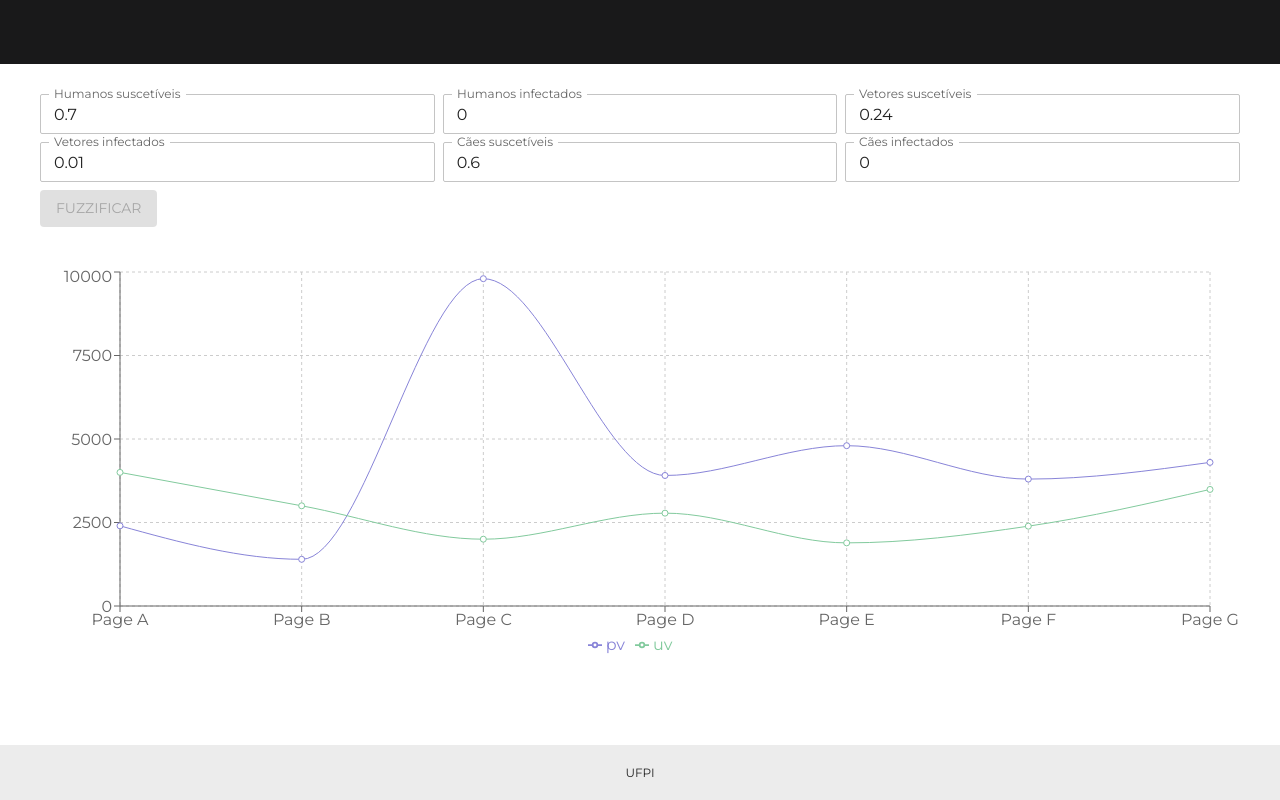
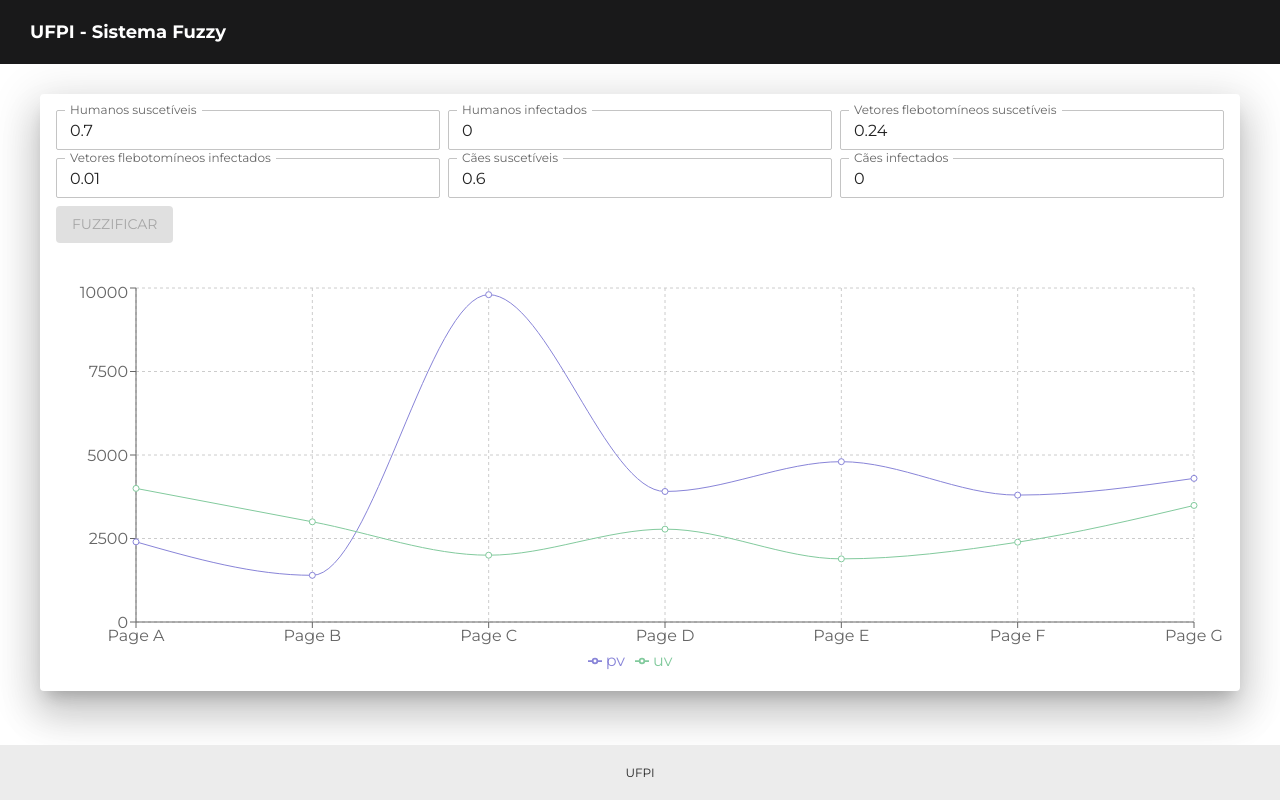
Before and after one commit to guilherme-henrique-fernades-lima/web_fuzzy_ufpi, a Next.js app: page / in a window 1280 px wide. Built offline with nearby package versions, Linux system fonts and the light colour scheme.

Commit message:
Ajuste de layout na aplicacao

```diff
--- a/components/templates/Layout.jsx
+++ b/components/templates/Layout.jsx
@@ -182,7 +182,17 @@ export default function Layout(props) {
             paddingLeft: { xs: "20px", md: "30px" },
             paddingRight: { xs: "20px", md: "70px" },
           }}
-        ></Toolbar>
+        >
+          <Typography
+            variant="h3"
+            sx={{
+              fontSize: { xs: 14, sm: 16, md: 16, lg: 18 },
+              fontWeight: 700,
+            }}
+          >
+            UFPI - Sistema Fuzzy
+          </Typography>
+        </Toolbar>
       </AppBar>
       <Toolbar />
       <nav>
--- a/pages/index.jsx
+++ b/pages/index.jsx
@@ -14,6 +14,7 @@ import TextField from "@mui/material/TextField";
 import Container from "@mui/material/Container";
 import Grid from "@mui/material/Grid";
 import Button from "@mui/material/Button";
+import Paper from "@mui/material/Paper";
 
 const data = [
   {
@@ -120,6 +121,7 @@ export default function MainPage() {
 
   return (
     <Container disableGutters>
+      <Paper elevation={24} sx={{ p: 2 }}>
         <Grid container spacing={1}>
           <Grid item xs={12} sm={6} md={4} lg={4} xl={4}>
             <TextField
@@ -132,7 +134,6 @@ export default function MainPage() {
               InputProps={{
                 style: {
                   borderRadius: "2px",
-                backgroundColor: "#fff",
                 },
                 onInput: (e) => {
                   e.target.value = e.target.value.replace(/[^0-9]/g, "");
@@ -152,7 +153,6 @@ export default function MainPage() {
               InputProps={{
                 style: {
                   borderRadius: "2px",
-                backgroundColor: "#fff",
                 },
                 onInput: (e) => {
                   e.target.value = e.target.value.replace(/[^0-9]/g, "");
@@ -166,13 +166,12 @@ export default function MainPage() {
               value={vetoresSuscetiveis}
               onChange={(e) => setVetoresSuscetiveis(e.target.value)}
               size="small"
-            label="Vetores suscetíveis"
+              label="Vetores flebotomíneos suscetíveis"
               autoComplete="off"
               fullWidth
               InputProps={{
                 style: {
                   borderRadius: "2px",
-                backgroundColor: "#fff",
                 },
                 onInput: (e) => {
                   e.target.value = e.target.value.replace(/[^0-9]/g, "");
@@ -186,13 +185,12 @@ export default function MainPage() {
               value={vetoresInfectados}
               onChange={(e) => setVetoresInfectados(e.target.value)}
               size="small"
-            label="Vetores infectados"
+              label="Vetores flebotomíneos infectados"
               autoComplete="off"
               fullWidth
               InputProps={{
                 style: {
                   borderRadius: "2px",
-                backgroundColor: "#fff",
                 },
                 onInput: (e) => {
                   e.target.value = e.target.value.replace(/[^0-9]/g, "");
@@ -212,7 +210,6 @@ export default function MainPage() {
               InputProps={{
                 style: {
                   borderRadius: "2px",
-                backgroundColor: "#fff",
                 },
                 onInput: (e) => {
                   e.target.value = e.target.value.replace(/[^0-9]/g, "");
@@ -232,7 +229,6 @@ export default function MainPage() {
               InputProps={{
                 style: {
                   borderRadius: "2px",
-                backgroundColor: "#fff",
                 },
                 onInput: (e) => {
                   e.target.value = e.target.value.replace(/[^0-9]/g, "");
@@ -263,6 +259,7 @@ export default function MainPage() {
             <Example />
           </Grid>
         </Grid>
+      </Paper>
     </Container>
   );
 }
```
Also changed, not shown: 1 other file (tests, documents, lock files or other folders). Lines whose indentation alone changed are shown as unchanged.
